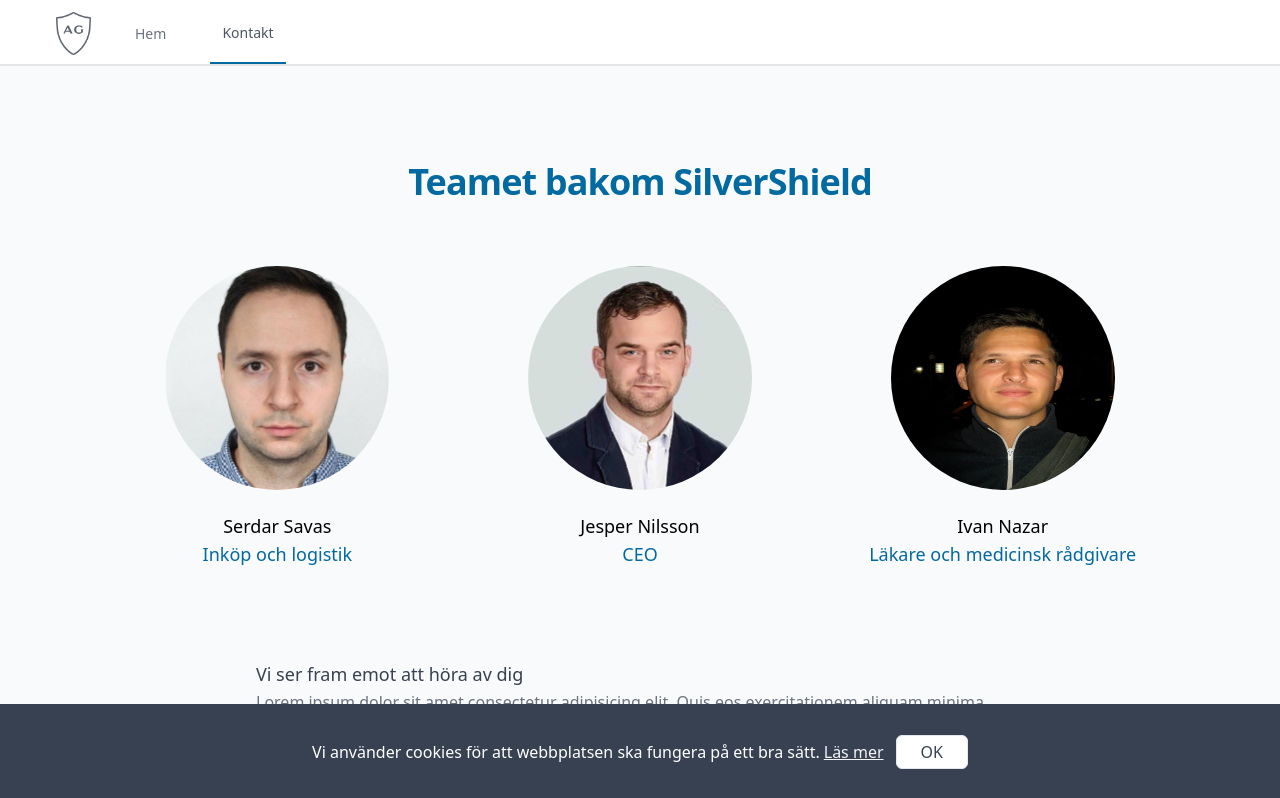
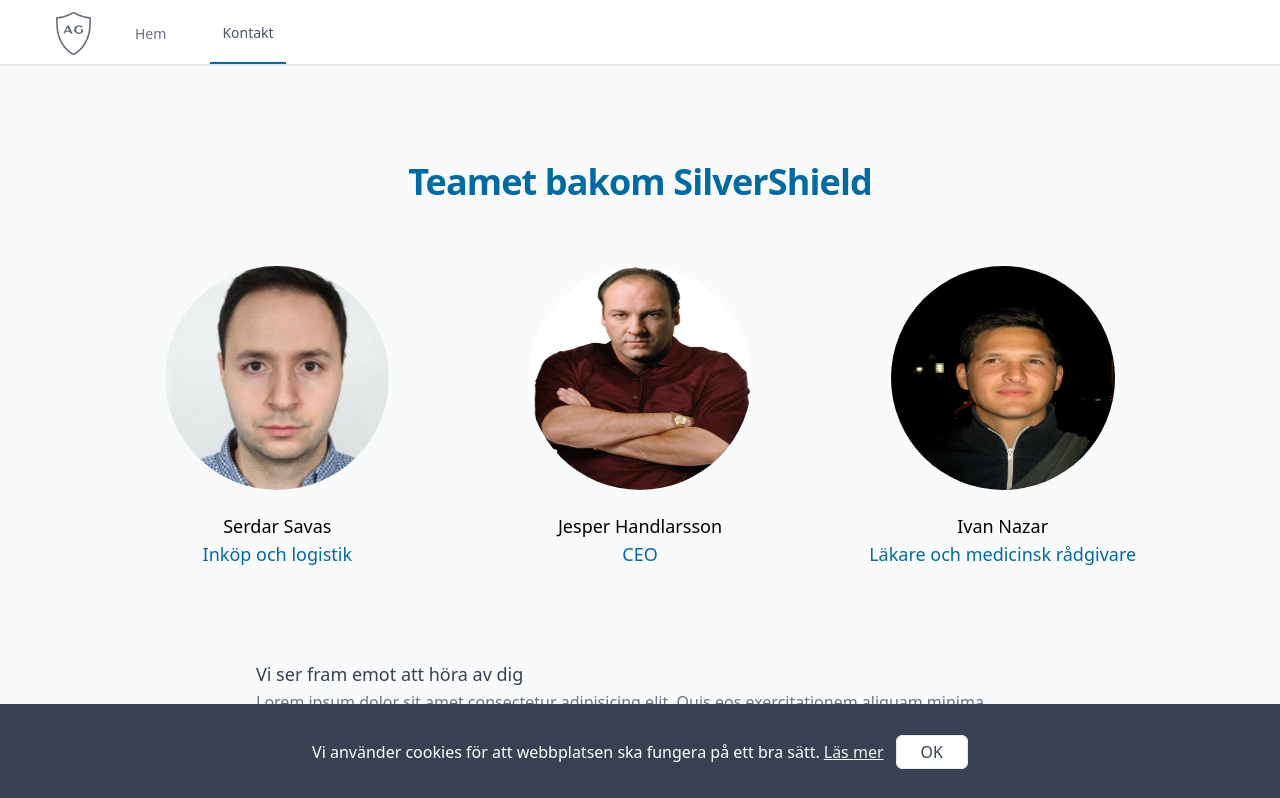
Before and after one commit to serdarsavas/silwear, a Next.js app: page /kontakt in a window 1280 px wide. Shown: the top 798 px of the page. Built offline with nearby package versions, Linux system fonts and the light colour scheme; what @tailwindcss/typography would draw is missing.

Commit message:
add integrity page

```diff
--- a/components/Team.js
+++ b/components/Team.js
@@ -31,12 +31,12 @@
               <div className='space-y-6'>
                 <img
                   className='mx-auto h-40 w-40 rounded-full xl:w-56 xl:h-56'
-                  src='images/jeppa.jpeg'
+                  src='images/tony.jpg'
                   alt='Jesper'
                 />
                 <div className='space-y-2'>
                   <div className='text-lg leading-6 font-medium space-y-1'>
-                    <h3>Jesper Nilsson</h3>
+                    <h3>Jesper Handlarsson</h3>
                     <p className='text-blue-700'>CEO</p>
                   </div>
                 </div>
```
Also changed, not shown: public/images/tony.jpg (added).
